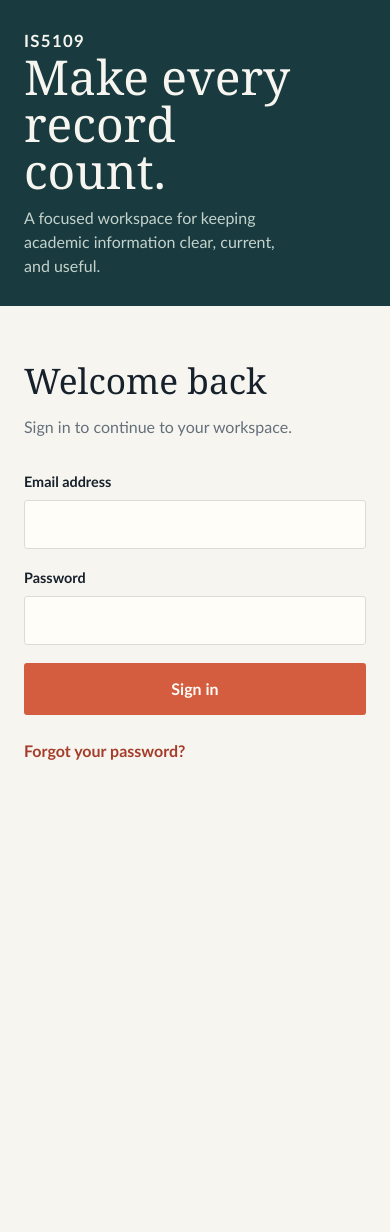
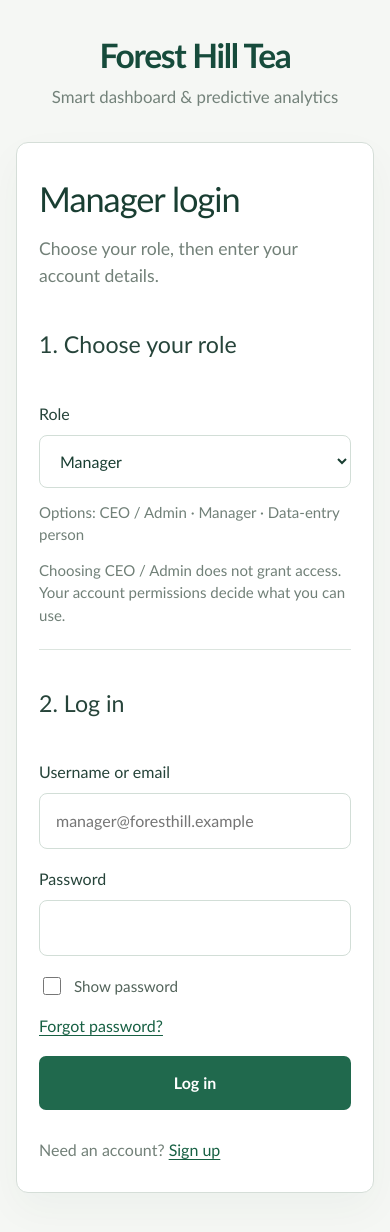
Before and after one commit to Community-Project-IS5109/Frontend, a React app: page / in a window 390 px wide. Shown: the top 1232 px of the page. Before the commit the page ends 844 px from the top, so only its background shows below. Built offline with nearby package versions, Linux system fonts and the light colour scheme; the HTML template or start-up script is replaced by a standard one.

Commit message:
Enhance authentication flow with signup functionality and UI improvements

```diff
--- a/src/App.css
+++ b/src/App.css
@@ -1,141 +1,185 @@
 .auth-layout {
   min-height: 100svh;
-  display: grid;
-  grid-template-columns: minmax(280px, 0.9fr) minmax(360px, 1.1fr);
+  padding: 48px 24px 72px;
+  background: #f5f7f4;
 }
 
-.auth-layout__aside {
-  padding: 48px;
-  display: flex;
-  flex-direction: column;
-  justify-content: space-between;
-  background: #193b3f;
-  color: #f7f5ef;
+.auth-header {
+  text-align: center;
 }
 
 .brand {
-  color: inherit;
-  font-size: 1.05rem;
-  font-weight: 700;
-  letter-spacing: 0.08em;
+  color: #164b3b;
+  font-size: clamp(2.1rem, 4vw, 3rem);
+  font-weight: 600;
+  letter-spacing: -0.04em;
   text-decoration: none;
-  text-transform: uppercase;
 }
 
-.auth-layout__aside h1 {
-  max-width: 11ch;
-  margin: 0;
-  font-family: Georgia, serif;
-  font-size: clamp(2.5rem, 5vw, 4.7rem);
-  font-weight: 400;
-  line-height: 0.98;
-}
-
-.auth-layout__aside p {
-  max-width: 30ch;
-  margin: 24px 0 0;
-  color: #c4d2cc;
+.auth-header p {
+  margin: 4px 0 0;
+  color: #73827a;
+  font-size: 1.05rem;
 }
 
 .auth-layout__main {
   display: grid;
   place-items: center;
-  padding: 40px 24px;
-  background: var(--paper);
+  padding: 48px 0 0;
 }
 
 .auth-card {
-  width: min(100%, 440px);
+  width: min(100%, 832px);
+  border: 1px solid #d5ded8;
+  border-radius: 12px;
+  padding: 54px;
+  background: #fff;
+  box-shadow: 0 16px 40px rgba(29, 65, 50, 0.04);
 }
 
-.auth-card h2 {
-  margin: 0 0 8px;
-  font-family: Georgia, serif;
-  font-size: 2.2rem;
-  font-weight: 400;
+.auth-card h1 {
+  margin: 0 0 12px;
+  color: #193e32;
+  font-size: 2.15rem;
+  font-weight: 500;
+  letter-spacing: -0.03em;
 }
 
 .auth-card__intro {
-  margin: 0 0 32px;
-  color: var(--muted);
+  margin: 0 0 38px;
+  color: #728078;
+  font-size: 1.1rem;
 }
 
 .auth-form {
   display: grid;
-  gap: 18px;
+  gap: 22px;
 }
 
 .auth-form label {
   display: grid;
-  gap: 7px;
-  color: var(--ink);
-  font-size: 0.9rem;
-  font-weight: 700;
+  gap: 9px;
+  color: #26443a;
+  font-size: 1rem;
 }
 
-.auth-form input {
+.auth-form input,
+.auth-form select {
   width: 100%;
-  border: 1px solid var(--line);
-  border-radius: 3px;
-  padding: 13px 14px;
-  color: var(--ink);
-  background: var(--panel);
+  border: 1px solid #d2ded7;
+  border-radius: 8px;
+  padding: 15px 16px;
+  color: #193e32;
+  background: #fff;
   font: inherit;
 }
 
-.auth-form input:focus {
-  border-color: var(--accent);
-  outline: 3px solid #f1c8bd;
+.auth-form input:focus,
+.auth-form select:focus {
+  border-color: #217152;
+  outline: 3px solid #d6e8df;
   outline-offset: 1px;
+}
+
+.auth-form h2 {
+  margin: 0 0 22px;
+  color: #26443a;
+  font-size: 1.45rem;
+  font-weight: 500;
+}
+
+.form-section {
+  display: grid;
+  gap: 18px;
+}
+
+.form-section + .form-section {
+  border-top: 1px solid #dce5df;
+  padding-top: 36px;
+}
+
+.field-note {
+  margin: -5px 0 0;
+  color: #718078;
+  font-size: 0.94rem;
+}
+
+.form-actions {
+  display: flex;
+  align-items: center;
+  justify-content: space-between;
+  gap: 16px;
+}
+
+.form-actions a,
+.back-link,
+.auth-card__footer a {
+  color: #176043;
+  text-decoration: underline;
+  text-underline-offset: 3px;
+}
+
+.checkbox-label {
+  display: flex !important;
+  grid-template-columns: auto 1fr;
+  align-items: center;
+  gap: 10px !important;
+  color: #52635a !important;
+  font-size: 0.95rem !important;
+}
+
+.checkbox-label input {
+  width: 18px;
+  height: 18px;
+  accent-color: #20694d;
 }
 
 .auth-form button {
   border: 0;
-  border-radius: 3px;
-  padding: 14px 18px;
-  color: #fffdf8;
-  background: var(--accent);
+  border-radius: 7px;
+  padding: 15px 28px;
+  justify-self: start;
+  color: #fff;
+  background: #20694d;
   cursor: pointer;
   font: inherit;
-  font-weight: 700;
+  font-weight: 600;
 }
 
 .auth-form button:hover {
-  background: var(--accent-dark);
+  background: #174e3a;
 }
 
-.auth-card__link {
+.back-link {
   display: inline-block;
-  margin-top: 24px;
-  color: var(--accent-dark);
-  font-weight: 700;
-  text-decoration: none;
+  margin-bottom: 42px;
+  color: #176043;
 }
 
-.auth-card__link:hover {
-  text-decoration: underline;
+.auth-card__footer {
+  margin: 28px 0 0;
+  color: #728078;
 }
 
 @media (max-width: 700px) {
   .auth-layout {
-    display: block;
-  }
-
-  .auth-layout__aside {
-    min-height: 260px;
-    padding: 28px 24px;
-  }
-
-  .auth-layout__aside h1 {
-    font-size: 3rem;
-  }
-
-  .auth-layout__aside p {
-    margin-top: 12px;
+    padding: 30px 16px 44px;
   }
 
   .auth-layout__main {
-    min-height: 480px;
-    padding: 48px 24px;
+    padding-top: 32px;
+  }
+
+  .auth-card {
+    padding: 30px 22px;
+  }
+
+  .form-actions {
+    align-items: flex-start;
+    flex-direction: column;
+  }
+
+  .auth-form button {
+    width: 100%;
   }
 }
--- a/src/App.jsx
+++ b/src/App.jsx
@@ -1,14 +1,21 @@
 import AuthLayout from "./layouts/AuthLayout";
 import Login from "./pages/auth/Login";
 import ResetPassword from "./pages/auth/ResetPassword";
+import Signup from "./pages/auth/Signup";
 import "./App.css";
 
 function App() {
-  const isResetPassword = window.location.pathname === "/reset-password";
+  const path = window.location.pathname;
+  const page =
+    path === "/reset-password" ? (
+      <ResetPassword />
+    ) : path === "/signup" ? (
+      <Signup />
+    ) : (
+      <Login />
+    );
 
-  return (
-    <AuthLayout>{isResetPassword ? <ResetPassword /> : <Login />}</AuthLayout>
-  );
+  return <AuthLayout>{page}</AuthLayout>;
 }
 
 export default App;
--- a/src/index.css
+++ b/src/index.css
@@ -20,26 +20,6 @@
   }
 }
 
-@media (prefers-color-scheme: dark) {
-  :root {
-    --text: #9ca3af;
-    --text-h: #f3f4f6;
-    --bg: #16171d;
-    --border: #2e303a;
-    --code-bg: #1f2028;
-    --accent: #c084fc;
-    --accent-bg: rgba(192, 132, 252, 0.15);
-    --accent-border: rgba(192, 132, 252, 0.5);
-    --social-bg: rgba(47, 48, 58, 0.5);
-    --shadow:
-      rgba(0, 0, 0, 0.4) 0 10px 15px -3px, rgba(0, 0, 0, 0.25) 0 4px 6px -2px;
-  }
-
-  #social .button-icon {
-    filter: invert(1) brightness(2);
-  }
-}
-
 * {
   box-sizing: border-box;
 }
--- a/src/layouts/AuthLayout.jsx
+++ b/src/layouts/AuthLayout.jsx
@@ -1,16 +1,15 @@
 function AuthLayout({ children }) {
   return (
     <div className="auth-layout">
-      <aside className="auth-layout__aside">
-        <a className="brand" href="/">IS5109</a>
-        <div>
-          <h1>Make every record count.</h1>
-          <p>A focused workspace for keeping academic information clear, current, and useful.</p>
-        </div>
-      </aside>
+      <header className="auth-header">
+        <a className="brand" href="/" aria-label="Forest Hill Tea home">
+          Forest Hill Tea
+        </a>
+        <p>Smart dashboard &amp; predictive analytics</p>
+      </header>
       <main className="auth-layout__main">{children}</main>
     </div>
-  )
+  );
 }
 
-export default AuthLayout
+export default AuthLayout;
--- a/src/pages/auth/Login.jsx
+++ b/src/pages/auth/Login.jsx
@@ -1,16 +1,43 @@
+import { useState } from "react";
+
 function Login() {
+  const [showPassword, setShowPassword] = useState(false);
+
   return (
     <section className="auth-card" aria-labelledby="login-title">
-      <h2 id="login-title">Welcome back</h2>
-      <p className="auth-card__intro">Sign in to continue to your workspace.</p>
-      <form className="auth-form">
+      <h1 id="login-title">Manager login</h1>
+      <p className="auth-card__intro">
+        Choose your role, then enter your account details.
+      </p>
+      <form className="auth-form" onSubmit={(event) => event.preventDefault()}>
+        <div className="form-section">
+          <h2>1. Choose your role</h2>
+          <label htmlFor="login-role">
+            Role
+            <select id="login-role" name="role" defaultValue="Manager">
+              <option>CEO / Admin</option>
+              <option>Manager</option>
+              <option>Data-entry person</option>
+            </select>
+          </label>
+          <p className="field-note">
+            Options: CEO / Admin · Manager · Data-entry person
+          </p>
+          <p className="field-note">
+            Choosing CEO / Admin does not grant access. Your account permissions
+            decide what you can use.
+          </p>
+        </div>
+        <div className="form-section">
+          <h2>2. Log in</h2>
           <label htmlFor="email">
-          Email address
+            Username or email
             <input
               id="email"
               name="email"
               type="email"
               autoComplete="email"
+              placeholder="manager@foresthill.example"
               required
             />
           </label>
@@ -19,16 +46,28 @@ function Login() {
             <input
               id="password"
               name="password"
-            type="password"
+              type={showPassword ? "text" : "password"}
               autoComplete="current-password"
               required
             />
           </label>
-        <button type="submit">Sign in</button>
+          <div className="form-actions">
+            <label className="checkbox-label">
+              <input
+                type="checkbox"
+                checked={showPassword}
+                onChange={(event) => setShowPassword(event.target.checked)}
+              />
+              Show password
+            </label>
+            <a href="/reset-password">Forgot password?</a>
+          </div>
+          <button type="submit">Log in</button>
+        </div>
       </form>
-      <a className="auth-card__link" href="/reset-password">
-        Forgot your password?
-      </a>
+      <p className="auth-card__footer">
+        Need an account? <a href="/signup">Sign up</a>
+      </p>
     </section>
   );
 }
--- a/src/pages/auth/ResetPassword.jsx
+++ b/src/pages/auth/ResetPassword.jsx
@@ -1,11 +1,14 @@
 function ResetPassword() {
   return (
     <section className="auth-card" aria-labelledby="reset-title">
-      <h2 id="reset-title">Reset password</h2>
+      <a className="back-link" href="/">
+        ← Back to login
+      </a>
+      <h1 id="reset-title">Reset password</h1>
       <p className="auth-card__intro">
         Enter your email and we will send you a reset link.
       </p>
-      <form className="auth-form">
+      <form className="auth-form" onSubmit={(event) => event.preventDefault()}>
         <label htmlFor="reset-email">
           Email address
           <input
@@ -18,9 +21,6 @@ function ResetPassword() {
         </label>
         <button type="submit">Send reset link</button>
       </form>
-      <a className="auth-card__link" href="/">
-        Back to sign in
-      </a>
     </section>
   );
 }
--- /dev/null
+++ b/src/pages/auth/Signup.jsx
@@ -0,0 +1,75 @@
+import { useState } from "react";
+
+function Signup() {
+  const [showPassword, setShowPassword] = useState(false);
+
+  return (
+    <section
+      className="auth-card auth-card--signup"
+      aria-labelledby="signup-title"
+    >
+      <a className="back-link" href="/">
+        ← Back to login
+      </a>
+      <h1 id="signup-title">Create an account</h1>
+      <p className="auth-card__intro">
+        Set up your Forest Hill Tea dashboard account.
+      </p>
+      <form className="auth-form" onSubmit={(event) => event.preventDefault()}>
+        <label htmlFor="signup-name">
+          Full name
+          <input
+            id="signup-name"
+            name="name"
+            type="text"
+            autoComplete="name"
+            placeholder="Your name"
+            required
+          />
+        </label>
+        <label htmlFor="signup-email">
+          Email address
+          <input
+            id="signup-email"
+            name="email"
+            type="email"
+            autoComplete="email"
+            placeholder="you@foresthill.example"
+            required
+          />
+        </label>
+        <label htmlFor="signup-role">
+          Role
+          <select id="signup-role" name="role" defaultValue="Manager">
+            <option>Manager</option>
+            <option>Data-entry person</option>
+          </select>
+        </label>
+        <label htmlFor="signup-password">
+          Password
+          <input
+            id="signup-password"
+            name="password"
+            type={showPassword ? "text" : "password"}
+            autoComplete="new-password"
+            required
+          />
+        </label>
+        <label className="checkbox-label">
+          <input
+            type="checkbox"
+            checked={showPassword}
+            onChange={(event) => setShowPassword(event.target.checked)}
+          />
+          Show password
+        </label>
+        <button type="submit">Create account</button>
+      </form>
+      <p className="auth-card__footer">
+        Already have an account? <a href="/">Log in</a>
+      </p>
+    </section>
+  );
+}
+
+export default Signup;
```
Lines whose indentation alone changed are shown as unchanged.
